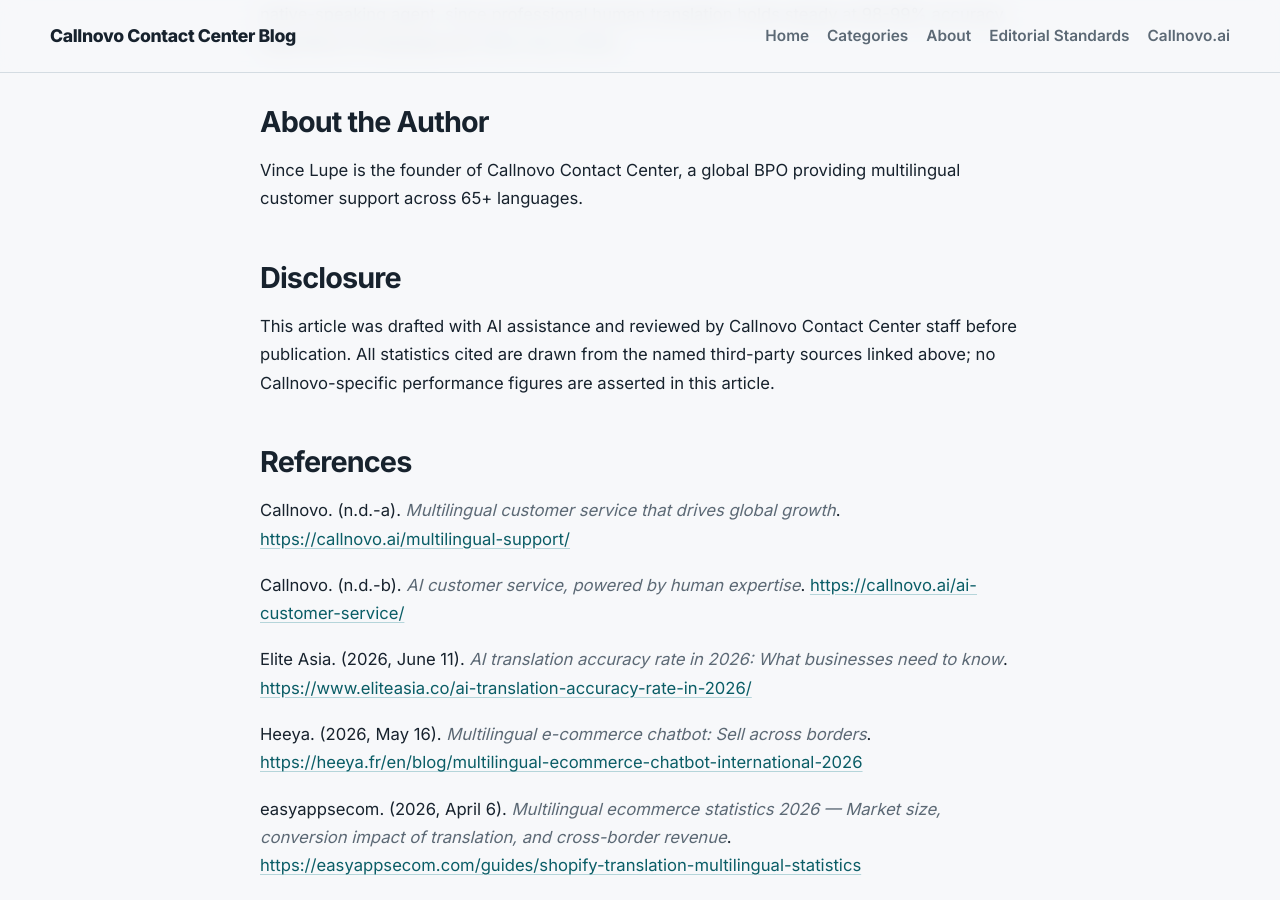
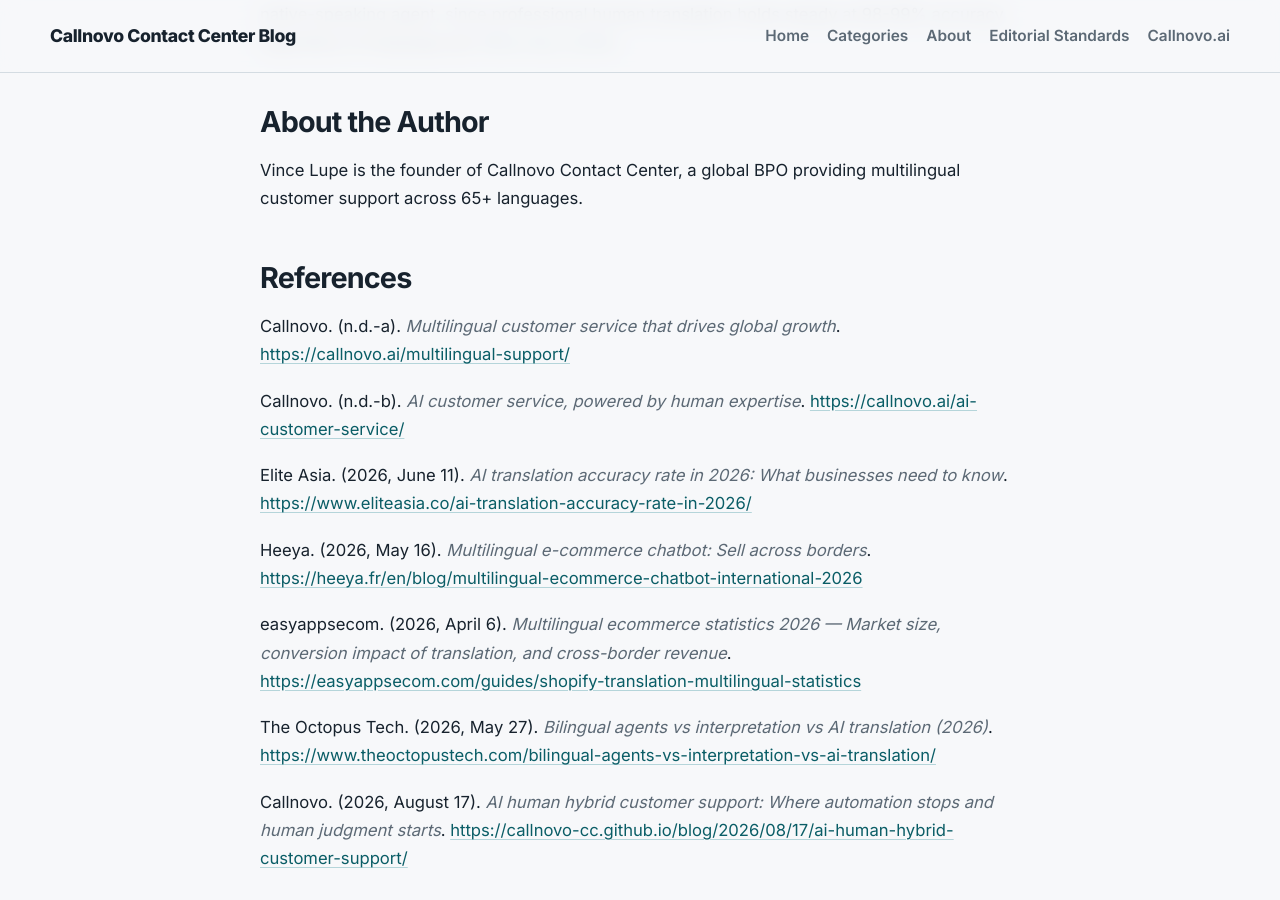
Before and after one commit to callnovo-cc/blog, a Jekyll site: the page built from _posts/2026-08-24-multilingual-ai-translation-customer-support.md, in a window 1280 px wide and 900 px high, scrolled down 6799 px. Built offline with Jekyll 4.4.1, drawn with Linux system fonts in a browser that asks for light colours.

Commit message:
Update 2026-08-24-multilingual-ai-translation-customer-support.md

```diff
--- a/_posts/2026-08-24-multilingual-ai-translation-customer-support.md
+++ b/_posts/2026-08-24-multilingual-ai-translation-customer-support.md
@@ -160,10 +160,6 @@
 
 Vince Lupe is the founder of Callnovo Contact Center, a global BPO providing multilingual customer support across 65+ languages.
 
-## Disclosure
-
-This article was drafted with AI assistance and reviewed by Callnovo Contact Center staff before publication. All statistics cited are drawn from the named third-party sources linked above; no Callnovo-specific performance figures are asserted in this article.
-
 ## References
 
 Callnovo. (n.d.-a). *Multilingual customer service that drives global growth*. [https://callnovo.ai/multilingual-support/](https://callnovo.ai/multilingual-support/)
```
